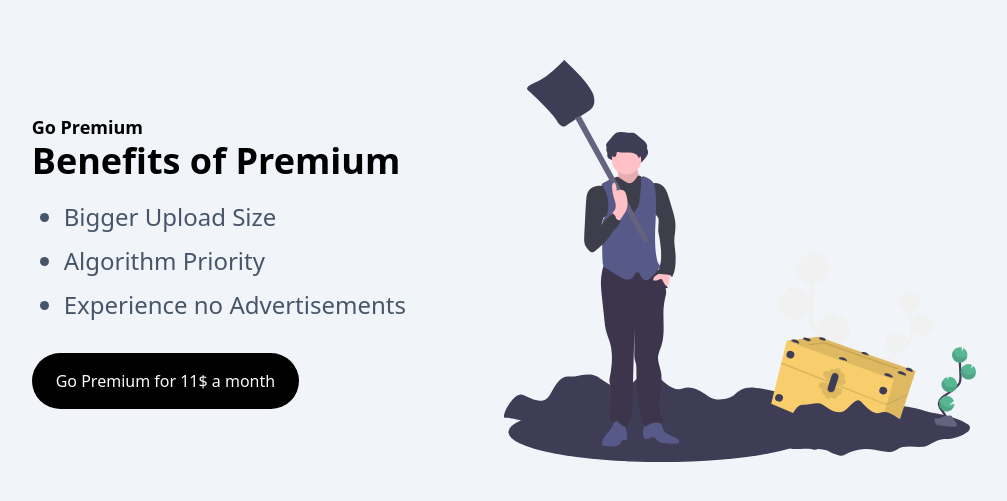
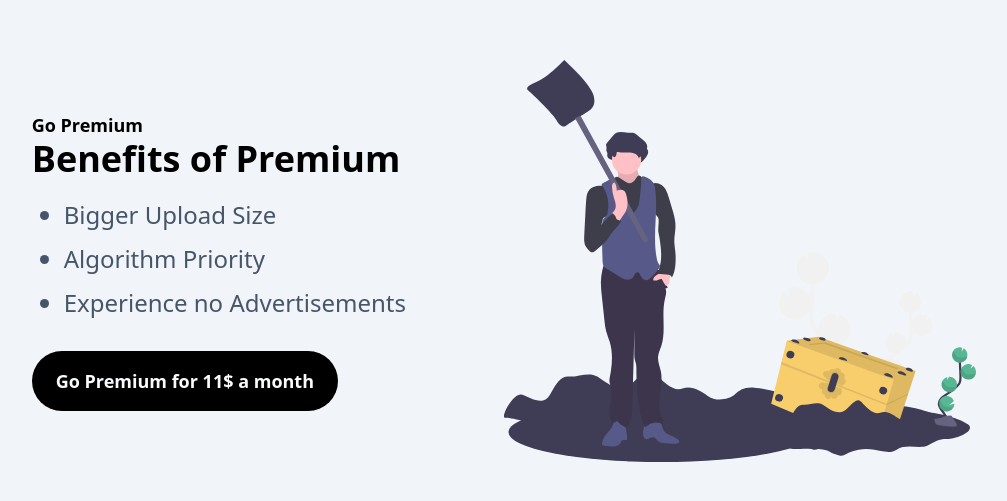
Before and after one commit to Michael-McNair/chirp, a React (Vite) app in the folder frontend/: page /premium in a window 1280 px wide. Shown: the part 139-640 px from the top of the page, without its empty margins (136-1143 px from the left). Built offline with nearby package versions, Linux system fonts and the light colour scheme.

Commit message:
fix typo

```diff
--- a/frontend/src/routes/Premium.tsx
+++ b/frontend/src/routes/Premium.tsx
@@ -21,7 +21,7 @@ export default function Premium() {
                 Experience no Advertisements
               </li>
             </ul>
-            <button className="bg-black md:text-lgfont-semibold rounded-full text-slate-50 py-4 px-6 hover:opacity-70">
+            <button className="bg-black md:text-lg font-semibold rounded-full text-slate-50 py-4 px-6 hover:opacity-70">
               Go Premium for 11$ a month
             </button>
           </div>
```
